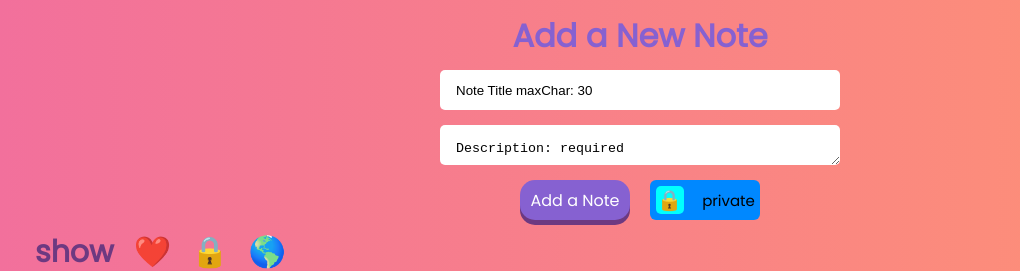
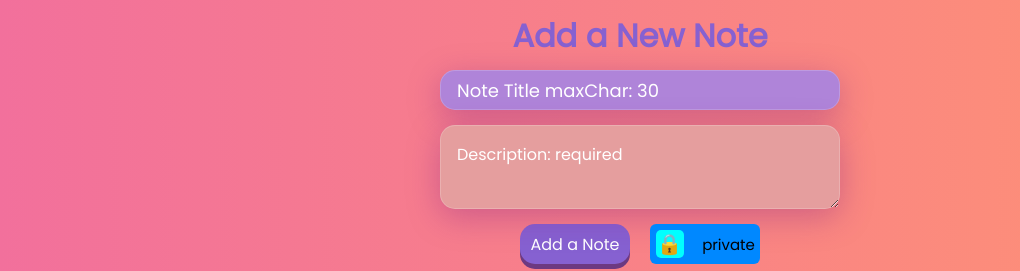
Before and after one commit to RachaelSMathew/notepad-rachael, a React (Create React App) app: page / in a window 1280 px wide. Shown: the part 127-398 px from the top of the page, without its empty margins (0-1020 px from the left). Built offline with nearby package versions, Linux system fonts and the light colour scheme; no server answers; the database is empty; sample sign-in values are in the browser's storage.

Commit message:
changed design of noteadd

```diff
--- a/src/components/NoteAdd/NoteAdd.css
+++ b/src/components/NoteAdd/NoteAdd.css
@@ -34,9 +34,14 @@ textarea {
     max-width: 400px;
     height: 40px;
     margin: 0 auto;
-    border-radius: 5px;
     padding: 1rem;
-    background: white;
+    background: #af84d9;
+    border: 1px solid hsla(0,0%,100%,.18);
+    border-radius: 15px;
+    box-shadow: 0 8px 32px 0 rgba(135,31,130,.37);
+    font-family: 'Poppins';
+    color: white;
+    font-size: large;
 }
 .noteadd-header input {
     flex-grow: 1;
@@ -51,12 +56,17 @@ textarea {
     flex-direction: row;
     width: 100%;
     max-width: 400px;
-    height: 40px;
+    min-height: 70px;
     margin: 0 auto;
-    border-radius: 5px;
     padding: 1rem;
-    background: white;
     resize: vertical;
+    background: #e59e9e;
+    border: 1px solid hsla(0,0%,100%,.18);
+    border-radius: 15px;
+    box-shadow: 0 8px 32px 0 rgba(135,31,130,.37);
+    font-family: 'Poppins';
+    color: white;
+    font-size: medium;
 }
 .noteadd-header textarea {
     flex-grow: 1;
```
